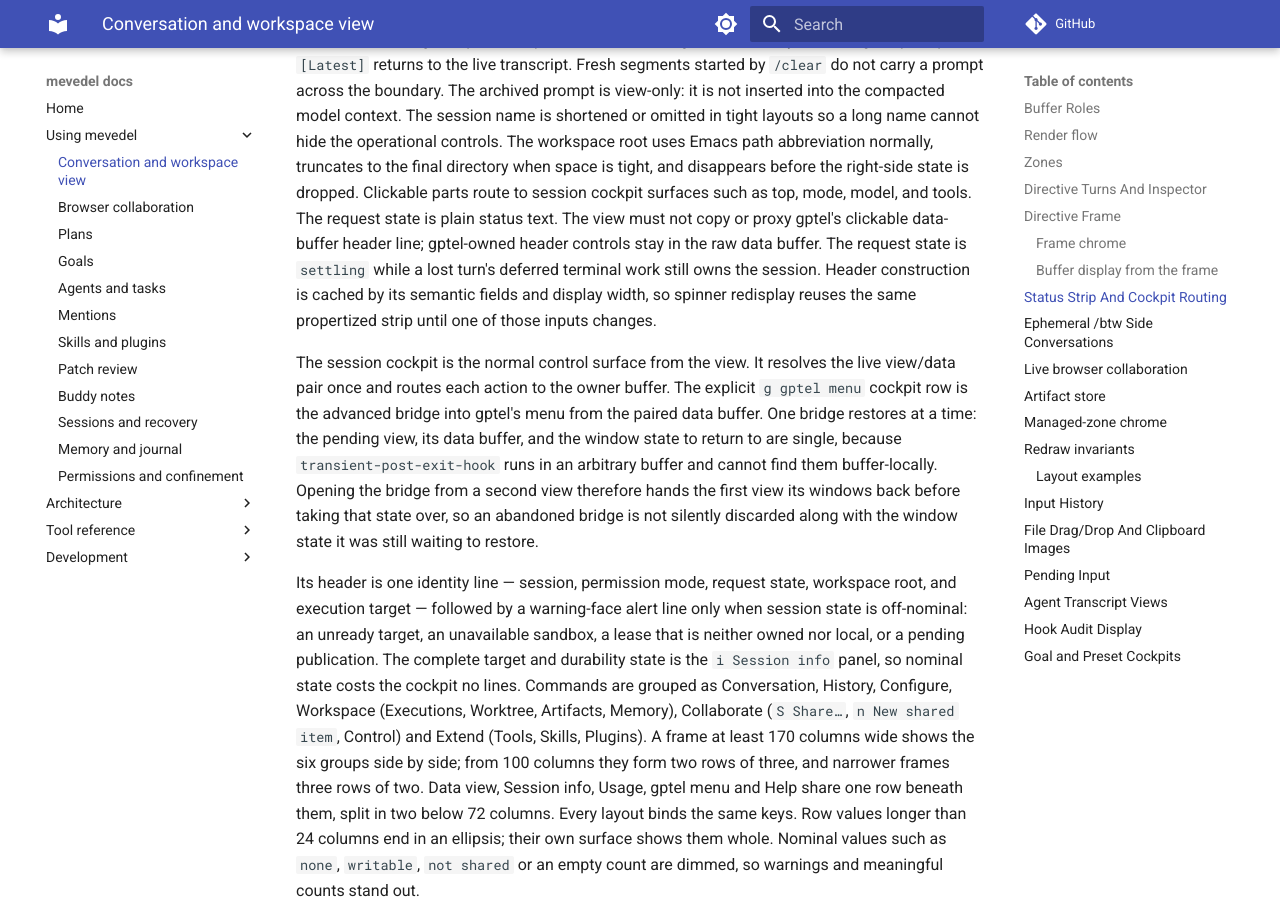
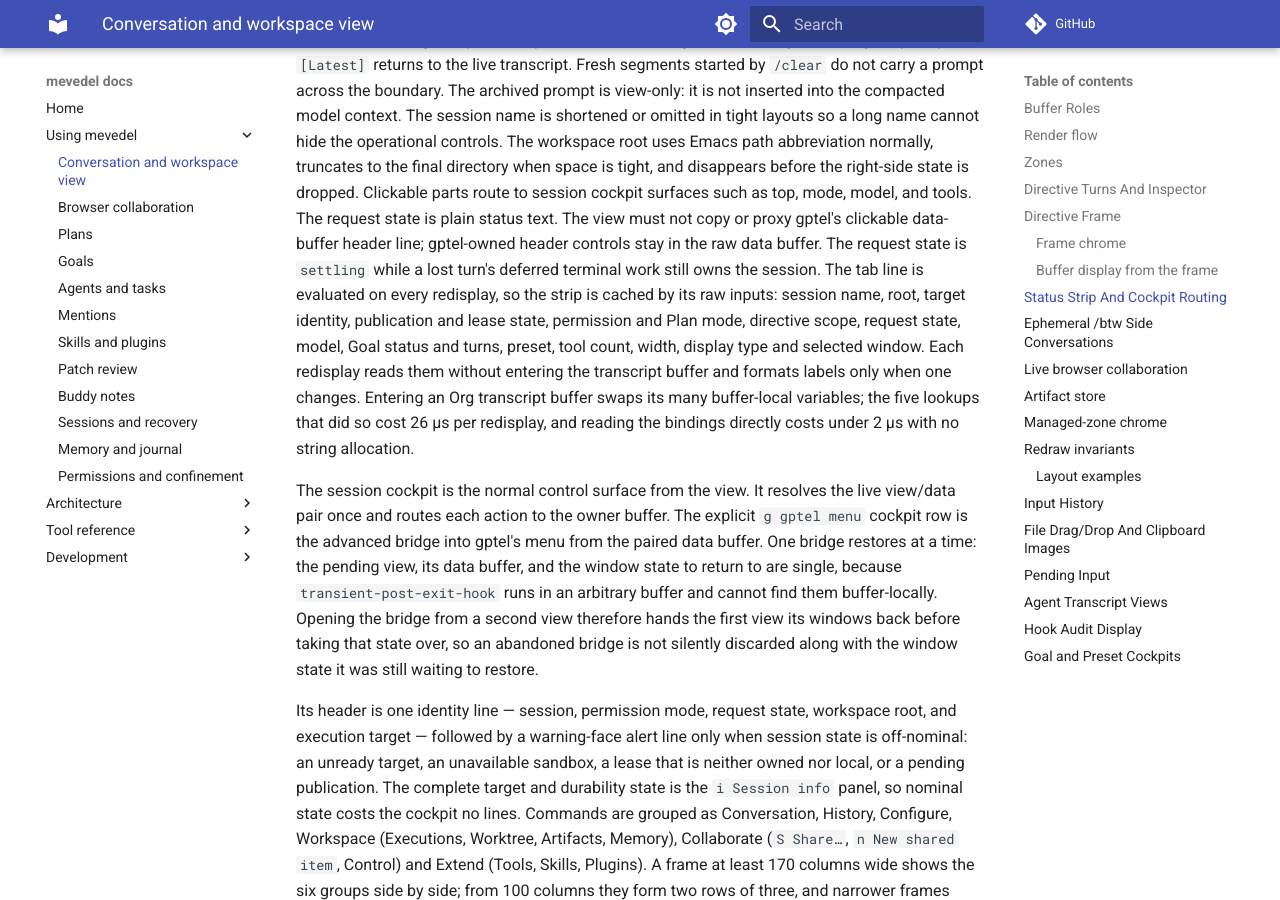
Before and after one commit to FrauH0lle/mevedel, an MkDocs documentation site: the page built from docs/view.md, in a window 1280 px wide and 900 px high, scrolled down 20224 px. Built offline with MkDocs 1.6.1 and Material for MkDocs 9.7.7, drawn with Linux system fonts in a browser that asks for light colours; comment, search, counter and statistics services are not loaded.

Commit message:
perf(view): Read status strip inputs without entering the transcript
The view's tab-line strip is evaluated on every redisplay.  A benchmark
of a view with a session, Goal, preset, model and 30 tools put a cache
hit at 25.7 us, 20 conses and 36 strings per call, against 39.6 us for a
full rebuild: nearly all of it was five lookups that entered the Org
transcript buffer with `with-current-buffer', each swapping its many
buffer-local variables (about 4 us apiece), plus label formatting done
only to build the cache key.

The owning lookups now read the bindings with `buffer-local-value', and
the strip keys its cache on the raw inputs, formatting labels only when
one changes.  A cache hit now costs 1.8 us with one key vector and no
strings; a rebuild costs 16.6 us.

* mevedel-view.el (mevedel-view--status-strip): Key the cache on raw
inputs read without switching buffers; format labels on a miss only.

* mevedel-turn.el (mevedel-request-active-p, mevedel-turn-busy-p):
Read the request bindings without switching buffers.
* mevedel-models.el (mevedel-model-current-label): Ditto for the model.
* mevedel-tools.el (mevedel-tools-active-count): Ditto for the tools.
* mevedel-permission-mode.el (mevedel-permission-mode-effective): Ditto
for the data buffer's session and mode.

* test/test-mevedel-view.el (mevedel-view--status-strip): Change every
strip input in place in one view and require each change to show.

* docs/view.md (Status Strip And Cockpit Routing): Describe the key.

```diff
--- a/docs/view.md
+++ b/docs/view.md
@@ -962,9 +962,15 @@
 plain status text. The view must not copy or proxy gptel's clickable
 data-buffer header line; gptel-owned header controls stay in the raw
 data buffer. The request state is `settling` while a lost turn's deferred
-terminal work still owns the session. Header construction is cached by its semantic fields and display
-width, so spinner redisplay reuses the same propertized strip until one of
-those inputs changes.
+terminal work still owns the session. The tab line is evaluated on every
+redisplay, so the strip is cached by its raw inputs: session name, root,
+target identity, publication and lease state, permission and Plan mode,
+directive scope, request state, model, Goal status and turns, preset, tool
+count, width, display type and selected window. Each redisplay reads them
+without entering the transcript buffer and formats labels only when one
+changes. Entering an Org transcript buffer swaps its many buffer-local
+variables; the five lookups that did so cost 26 µs per redisplay, and
+reading the bindings directly costs under 2 µs with no string allocation.
 
 The session cockpit is the normal control surface from the view. It resolves
 the live view/data pair once and routes each action to the owner buffer. The
```
Also changed, not shown: 6 other files.
